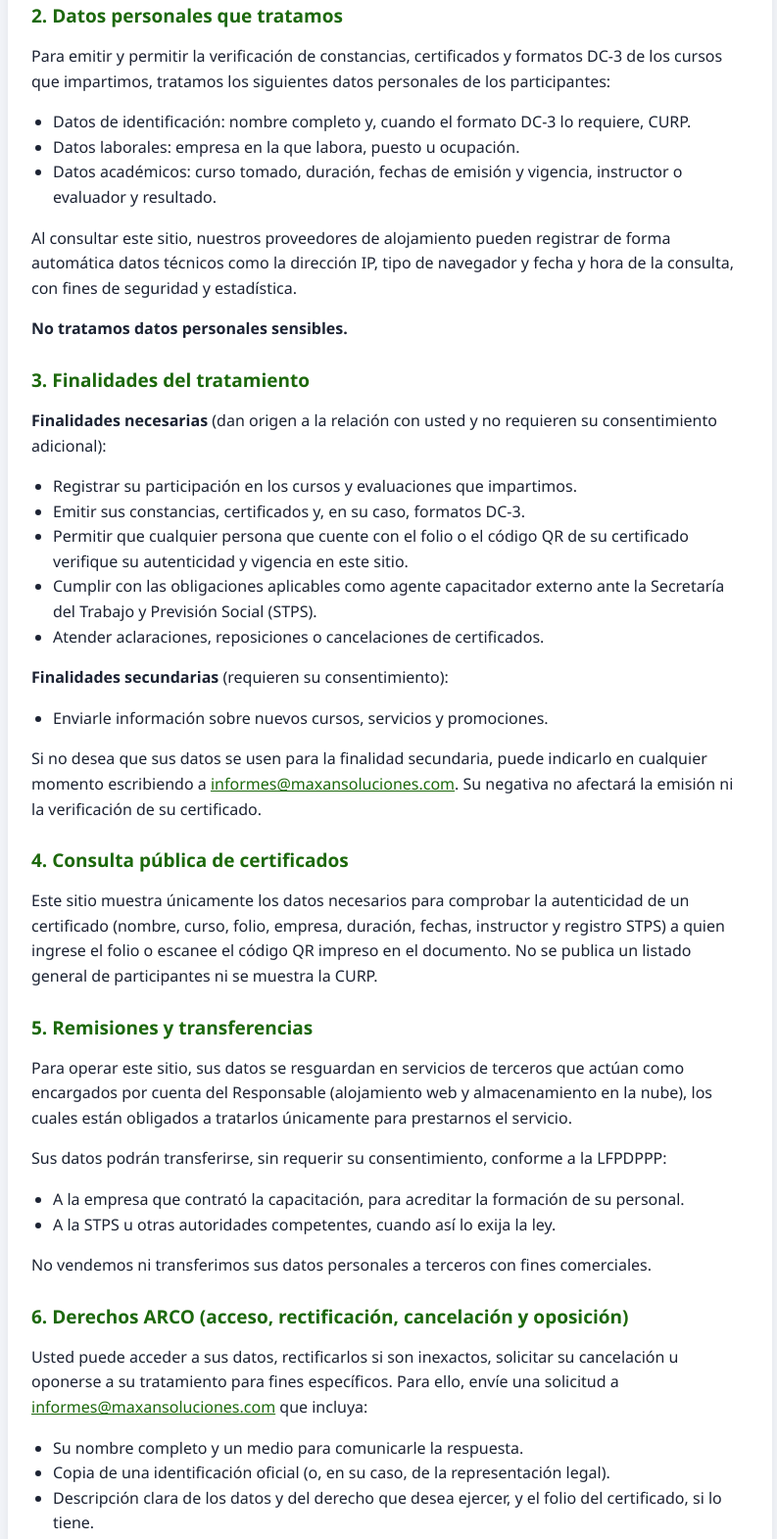
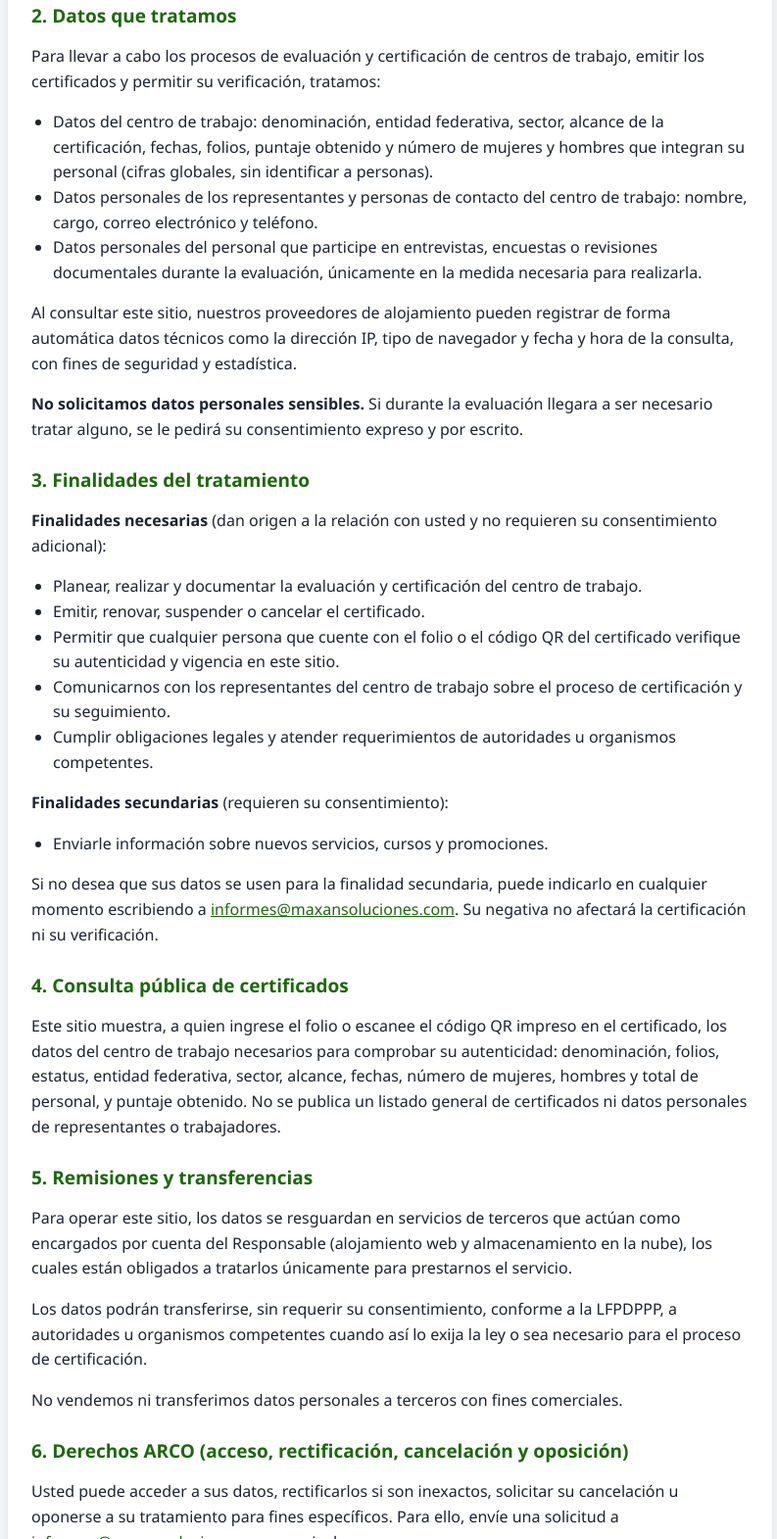
Before and after one commit to malejandroplata-alt/maxan-certificaciones, a plain HTML site: page aviso-privacidad.html in a window 1280 px wide. Shown: the part 456-2027 px from the top of the page at 98% size, without its empty margins (242-1035 px from the left). Drawn offline with Linux system fonts and the light colour scheme.

Commit message:
Adaptar sitio a certificados de centros de trabajo
Co-Authored-By: Claude Opus 5.5 <noreply@anthropic.com>
Claude-Session: https://claude.ai/code/session_01ArTifBE8SqNzN57qJoa9gV

```diff
--- a/aviso-privacidad.html
+++ b/aviso-privacidad.html
@@ -31,50 +31,53 @@
       Ley Federal de Protección de Datos Personales en Posesión de los Particulares (LFPDPPP) vigente.</p>
     <p>Correo de contacto: <a class="e-mail"></a> · Teléfono: <a class="e-tel"></a></p>
 
-    <h2>2. Datos personales que tratamos</h2>
-    <p>Para emitir y permitir la verificación de constancias, certificados y formatos DC-3 de los cursos que impartimos,
-      tratamos los siguientes datos personales de los participantes:</p>
+    <h2>2. Datos que tratamos</h2>
+    <p>Para llevar a cabo los procesos de evaluación y certificación de centros de trabajo, emitir los certificados y
+      permitir su verificación, tratamos:</p>
     <ul>
-      <li>Datos de identificación: nombre completo y, cuando el formato DC-3 lo requiere, CURP.</li>
-      <li>Datos laborales: empresa en la que labora, puesto u ocupación.</li>
-      <li>Datos académicos: curso tomado, duración, fechas de emisión y vigencia, instructor o evaluador y resultado.</li>
+      <li>Datos del centro de trabajo: denominación, entidad federativa, sector, alcance de la certificación, fechas,
+        folios, puntaje obtenido y número de mujeres y hombres que integran su personal (cifras globales, sin
+        identificar a personas).</li>
+      <li>Datos personales de los representantes y personas de contacto del centro de trabajo: nombre, cargo, correo
+        electrónico y teléfono.</li>
+      <li>Datos personales del personal que participe en entrevistas, encuestas o revisiones documentales durante la
+        evaluación, únicamente en la medida necesaria para realizarla.</li>
     </ul>
     <p>Al consultar este sitio, nuestros proveedores de alojamiento pueden registrar de forma automática datos técnicos
       como la dirección IP, tipo de navegador y fecha y hora de la consulta, con fines de seguridad y estadística.</p>
-    <p><strong>No tratamos datos personales sensibles.</strong></p>
+    <p><strong>No solicitamos datos personales sensibles.</strong> Si durante la evaluación llegara a ser necesario
+      tratar alguno, se le pedirá su consentimiento expreso y por escrito.</p>
 
     <h2>3. Finalidades del tratamiento</h2>
     <p><strong>Finalidades necesarias</strong> (dan origen a la relación con usted y no requieren su consentimiento adicional):</p>
     <ul>
-      <li>Registrar su participación en los cursos y evaluaciones que impartimos.</li>
-      <li>Emitir sus constancias, certificados y, en su caso, formatos DC-3.</li>
-      <li>Permitir que cualquier persona que cuente con el folio o el código QR de su certificado verifique su autenticidad
+      <li>Planear, realizar y documentar la evaluación y certificación del centro de trabajo.</li>
+      <li>Emitir, renovar, suspender o cancelar el certificado.</li>
+      <li>Permitir que cualquier persona que cuente con el folio o el código QR del certificado verifique su autenticidad
         y vigencia en este sitio.</li>
-      <li>Cumplir con las obligaciones aplicables como agente capacitador externo ante la Secretaría del Trabajo y Previsión Social (STPS).</li>
-      <li>Atender aclaraciones, reposiciones o cancelaciones de certificados.</li>
+      <li>Comunicarnos con los representantes del centro de trabajo sobre el proceso de certificación y su seguimiento.</li>
+      <li>Cumplir obligaciones legales y atender requerimientos de autoridades u organismos competentes.</li>
     </ul>
     <p><strong>Finalidades secundarias</strong> (requieren su consentimiento):</p>
     <ul>
-      <li>Enviarle información sobre nuevos cursos, servicios y promociones.</li>
+      <li>Enviarle información sobre nuevos servicios, cursos y promociones.</li>
     </ul>
     <p>Si no desea que sus datos se usen para la finalidad secundaria, puede indicarlo en cualquier momento escribiendo a
-      <a class="e-mail"></a>. Su negativa no afectará la emisión ni la verificación de su certificado.</p>
+      <a class="e-mail"></a>. Su negativa no afectará la certificación ni su verificación.</p>
 
     <h2>4. Consulta pública de certificados</h2>
-    <p>Este sitio muestra únicamente los datos necesarios para comprobar la autenticidad de un certificado (nombre, curso,
-      folio, empresa, duración, fechas, instructor y registro STPS) a quien ingrese el folio o escanee el código QR impreso
-      en el documento. No se publica un listado general de participantes ni se muestra la CURP.</p>
+    <p>Este sitio muestra, a quien ingrese el folio o escanee el código QR impreso en el certificado, los datos del centro
+      de trabajo necesarios para comprobar su autenticidad: denominación, folios, estatus, entidad federativa, sector,
+      alcance, fechas, número de mujeres, hombres y total de personal, y puntaje obtenido. No se publica un listado general
+      de certificados ni datos personales de representantes o trabajadores.</p>
 
     <h2>5. Remisiones y transferencias</h2>
-    <p>Para operar este sitio, sus datos se resguardan en servicios de terceros que actúan como encargados por cuenta del
+    <p>Para operar este sitio, los datos se resguardan en servicios de terceros que actúan como encargados por cuenta del
       Responsable (alojamiento web y almacenamiento en la nube), los cuales están obligados a tratarlos únicamente para
       prestarnos el servicio.</p>
-    <p>Sus datos podrán transferirse, sin requerir su consentimiento, conforme a la LFPDPPP:</p>
-    <ul>
-      <li>A la empresa que contrató la capacitación, para acreditar la formación de su personal.</li>
-      <li>A la STPS u otras autoridades competentes, cuando así lo exija la ley.</li>
-    </ul>
-    <p>No vendemos ni transferimos sus datos personales a terceros con fines comerciales.</p>
+    <p>Los datos podrán transferirse, sin requerir su consentimiento, conforme a la LFPDPPP, a autoridades u organismos
+      competentes cuando así lo exija la ley o sea necesario para el proceso de certificación.</p>
+    <p>No vendemos ni transferimos datos personales a terceros con fines comerciales.</p>
 
     <h2>6. Derechos ARCO (acceso, rectificación, cancelación y oposición)</h2>
     <p>Usted puede acceder a sus datos, rectificarlos si son inexactos, solicitar su cancelación u oponerse a su tratamiento
@@ -82,11 +85,11 @@
     <ul>
       <li>Su nombre completo y un medio para comunicarle la respuesta.</li>
       <li>Copia de una identificación oficial (o, en su caso, de la representación legal).</li>
-      <li>Descripción clara de los datos y del derecho que desea ejercer, y el folio del certificado, si lo tiene.</li>
+      <li>Descripción clara de los datos y del derecho que desea ejercer, y, en su caso, el folio del certificado relacionado.</li>
     </ul>
     <p>Le responderemos dentro de los plazos que establece la LFPDPPP. El ejercicio de estos derechos es gratuito; solo
       podrían cobrarse gastos justificados de envío o reproducción. Tome en cuenta que, mientras un certificado esté vigente
-      y exista una obligación legal o contractual, algunos datos deberán conservarse.</p>
+      o exista una obligación legal o contractual, algunos datos deberán conservarse.</p>
 
     <h2>7. Revocación del consentimiento y limitación del uso</h2>
     <p>Puede revocar su consentimiento o limitar el uso y divulgación de sus datos enviando su solicitud al mismo correo.
```
Also changed, not shown: certificado.html (+23 -14 lines).
